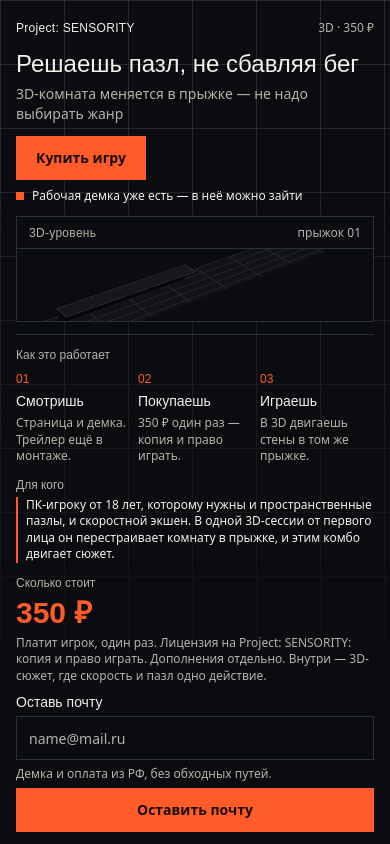
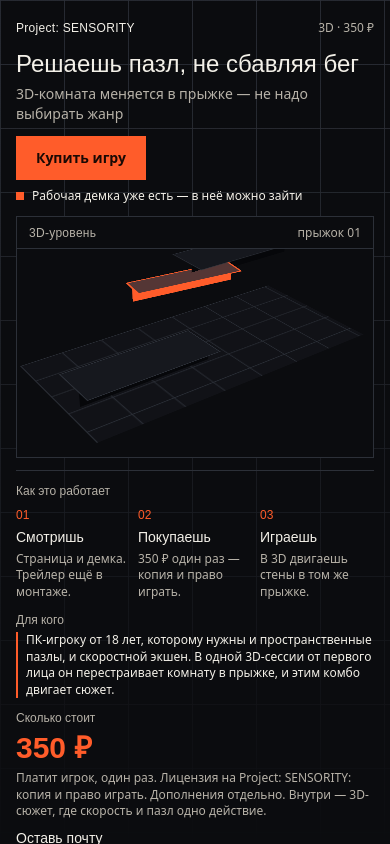
Before and after one commit to KrostyMall/Landing-SENSORITY, a React (Vite) app: page / in a window 390 px wide. Built offline with nearby package versions, Linux system fonts and the light colour scheme.

Commit message:
fix: make the landing scrollable and show 3D level on mobile

```diff
--- a/src/App.tsx
+++ b/src/App.tsx
@@ -56,15 +56,15 @@ export function App() {
   }
 
   return (
-    <main className="relative h-dvh overflow-hidden">
+    <main className="relative min-h-dvh overflow-x-hidden lg:h-dvh lg:min-h-0 lg:overflow-hidden">
       <div aria-hidden="true" className="hero-grid pointer-events-none absolute inset-0" />
-      <div className="relative mx-auto flex h-full max-w-6xl flex-col px-4 py-3 sm:px-6">
+      <div className="relative mx-auto flex min-h-dvh w-full max-w-6xl flex-col px-4 py-3 sm:px-6 lg:h-full lg:min-h-0">
         <header className="flex h-8 shrink-0 items-center justify-between gap-3">
           <p className="font-display text-xs font-medium tracking-wide sm:text-sm">Project: SENSORITY</p>
           <p className="shrink-0 text-xs tabular-nums text-muted sm:text-sm">3D · 350 ₽</p>
         </header>
 
-        <div className="mt-2 grid min-h-0 flex-1 grid-rows-[auto_minmax(0,1fr)_auto] gap-3 lg:grid-cols-2 lg:grid-rows-[minmax(0,1fr)_auto]">
+        <div className="mt-2 grid flex-1 grid-cols-1 gap-3 lg:min-h-0 lg:grid-cols-2 lg:grid-rows-[minmax(0,1fr)_auto]">
           <section className="self-center lg:col-start-1 lg:row-start-1">
             <h1 className="font-display text-2xl leading-none font-medium sm:text-4xl">
               Решаешь пазл, не сбавляя бег
@@ -85,7 +85,7 @@ export function App() {
             </p>
           </section>
 
-          <div className="min-h-0 lg:col-start-2 lg:row-start-1">
+          <div className="h-[clamp(15rem,62vw,21rem)] min-h-60 w-full sm:h-80 lg:col-start-2 lg:row-start-1 lg:h-auto lg:min-h-0">
             <JumpSlice />
           </div>
 
```
